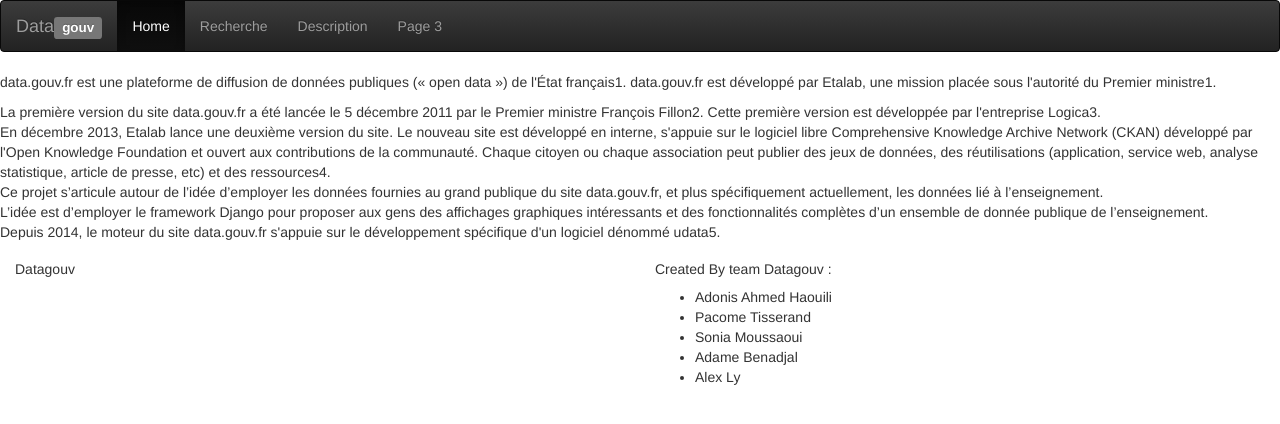
After one commit to darcosion/datagouv, a Django app: template datagouv/template/description.html in a window 1280 px wide. The commit adds this page. Shown: the top 424 px of the page. Run offline with Django 3.2, Linux system fonts and the light colour scheme; the template is opened without the code that fills it, so the values that code supplies are empty; some libraries are stand-ins or nearby versions.

Commit message:
Recherche & Description

```diff
--- /dev/null
+++ b/datagouv/template/description.html
@@ -0,0 +1,12 @@
+{% extends "base.html" %}
+
+{% block content %}
+
+ <p>data.gouv.fr est une plateforme de diffusion de données publiques (« open data ») de l'État français1. data.gouv.fr est développé par Etalab, une mission placée sous l'autorité du Premier ministre1.</p>
+ <p>La première version du site data.gouv.fr a été lancée le 5 décembre 2011 par le Premier ministre François Fillon2. Cette première version est développée par l'entreprise Logica3.
+ <br>En décembre 2013, Etalab lance une deuxième version du site. Le nouveau site est développé en interne, s'appuie sur le logiciel libre Comprehensive Knowledge Archive Network (CKAN) développé par l'Open Knowledge Foundation et ouvert aux contributions de la communauté. Chaque citoyen ou chaque association peut publier des jeux de données, des réutilisations (application, service web, analyse statistique, article de presse, etc) et des ressources4.
+ <br>Ce projet s’articule autour de l’idée d’employer les données fournies au grand publique du site data.gouv.fr, et plus spécifiquement actuellement, les données lié à l’enseignement.
+ <br>L’idée est d’employer le framework Django pour proposer aux gens des affichages graphiques intéressants et des fonctionnalités complètes d’un ensemble de donnée publique de l’enseignement.
+ <br>Depuis 2014, le moteur du site data.gouv.fr s'appuie sur le développement spécifique d'un logiciel dénommé udata5.</p>
+
+ {% endblock content %}
--- a/datagouv/template/footer.html
+++ b/datagouv/template/footer.html
@@ -8,8 +8,7 @@
             <!--First column-->
             <div class="col-md-6">
                 <h5 class="title">Datagouv</h5>
-                <p>Ce projet s’articule autour de l’idée d’employer les données fournies au grand publique du site data.gouv.fr, et plus spécifiquement actuellement, les données lié à l’enseignement.
-                    <br>L’idée est d’employer le framework Django pour proposer aux gens des affichages graphiques intéressants et des fonctionnalités complètes d’un ensemble de donnée publique de l’enseignement.</p>
+                <p></p>
             </div>
             <!--/.First column-->
 
--- a/datagouv/template/header.html
+++ b/datagouv/template/header.html
@@ -6,8 +6,8 @@
       </div>
       <ul class="nav navbar-nav">
         <li class="active"><a href="#">Home</a></li>
-        <li><a href="recherche.html">Recherche</a></li>
-        <li><a href="#">Page 2</a></li>
+        <li><a href="">Recherche</a></li>
+        <li><a href="">Description</a></li>
         <li><a href="#">Page 3</a></li>
       </ul>
     </div>
--- a/datagouv/template/recherche.html
+++ b/datagouv/template/recherche.html
@@ -1,5 +1,5 @@
 {% extends "base.html" %}
 
 {% block content %}
- <p>{{ ret.libelle }} {{ ret.numero }}</p>
+ <p></p>
 {% endblock content %}
```
